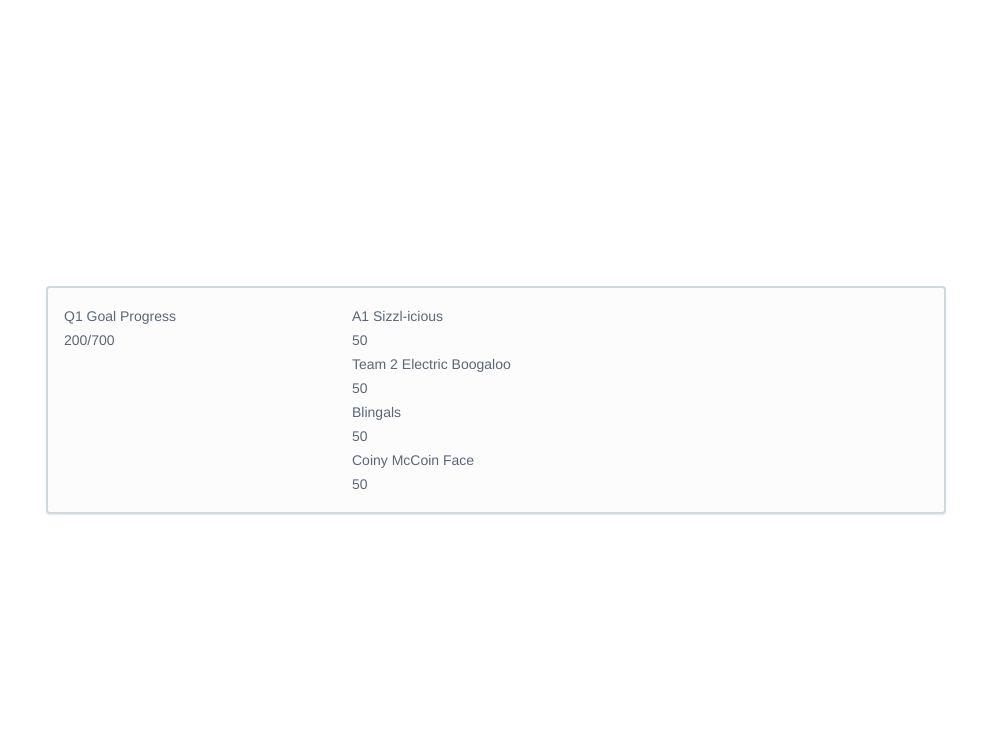
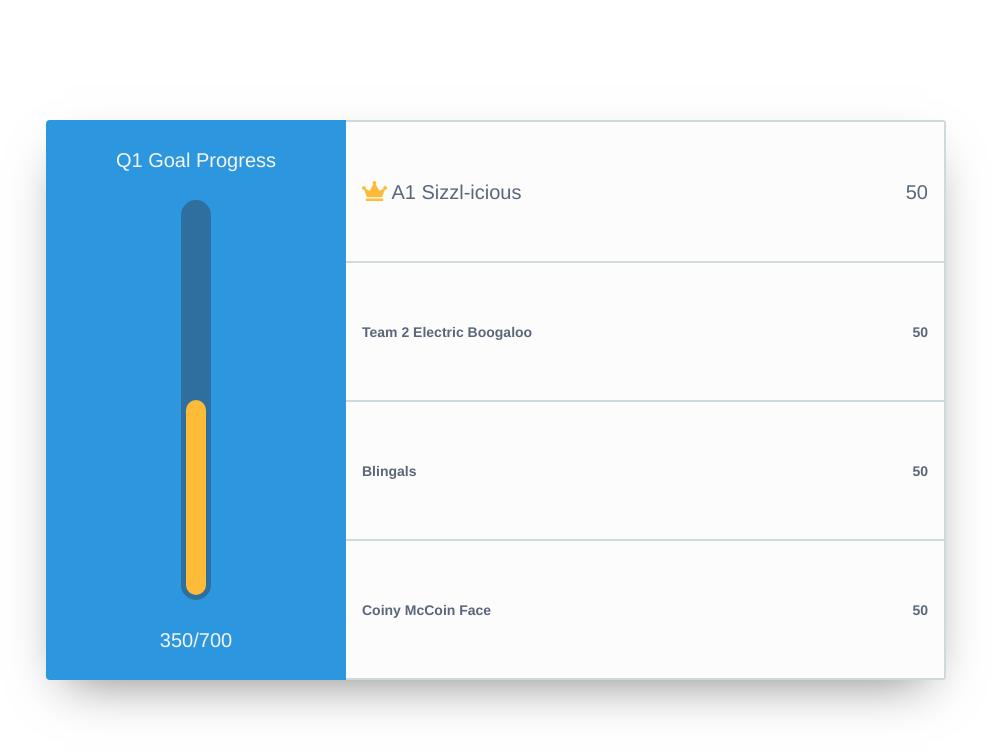
Before and after one commit to arthurra/leaderboard, a website: page src/index.html in a window 1280 px wide. Shown: the whole page, without its empty margins (144-1135 px from the left). Drawn offline with nearby package versions, Linux system fonts and the light colour scheme; files that its build step writes are made by us from their sources; a web font is replaced by a local one.

Commit message:
Basic styling

```diff
--- a/src/index.html
+++ b/src/index.html
@@ -7,7 +7,7 @@
     <link rel="stylesheet" href="stylesheets/main.css">
     <title> Leaderboard </title>
 
-    <script defer src="https://pro.fontawesome.com/releases/v5.0.9/js/all.js" integrity="sha384-DtPgXIYsUR6lLmJK14ZNUi11aAoezQtw4ut26Zwy9/6QXHH8W3+gjrRDT+lHiiW4" crossorigin="anonymous"></script>
+    <script defer src="https://pro.fontawesome.com/releases/v5.6.3/js/all.js" integrity="sha384-4Gm0M5DjJ0zGaEtLu0ztNIoHWiuJ5rKiaVlpZKeNqXAW49eIIa2ymxb3C4c3uEXR" crossorigin="anonymous"></script>
   </head>
 </head>
 <body>
@@ -15,12 +15,14 @@
   <div class="leaderboard">
     <div class="leaderboard__total">
       Q1 Goal Progress
-      <div class="leaderboard__progress-bar"></div>
-      200<small>/700</small>
+      <div class="leaderboard__progress-bar">
+        <div class="leaderboard__progress-bar-inner"></div>
+      </div>
+      350<small>/700</small>
     </div>
     <div class="leaderboard__teams">
       <div class="leaderboard__team">
-        <div class="leaderboard__team-title"> A1 Sizzl-icious </div>
+        <div class="leaderboard__team-title"> <i class="fas fa-crown leaderboard__team-title-icon"></i> A1 Sizzl-icious </div>
         <div class="leaderboard__team-score"> 50 </div>
       </div>
       <div class="leaderboard__team">
--- a/src/styles/abstracts/_variables.scss
+++ b/src/styles/abstracts/_variables.scss
@@ -74,6 +74,7 @@ $border-radius: 4px;
 
 $box-shadow: 0 1px 2px rgba(0,0,0,0.1);
 $dark-box-shadow: 0 2px 5px rgba(0,0,0,0.2);
+$soft-box-shadow: 0 20px 50px -20px rgba(0,0,0,0.5);
 
 $text-highlight: 0 1px 0 #fff;
 $text-shadow: 0 1px 0 rgba(0,0,0,0.1);
--- a/src/styles/base/_typography.scss
+++ b/src/styles/base/_typography.scss
@@ -1,7 +1,3 @@
-h1, h2, h3, h4, h5, h6 {
-  color: $black;
-}
-
 h1 {
   font: $h1;
   margin-bottom: $padding;
--- a/src/styles/components/_leaderboard.scss
+++ b/src/styles/components/_leaderboard.scss
@@ -24,5 +24,61 @@
 
 .leaderboard {
   @extend %panel;
+  border: none;
+  box-shadow: $soft-box-shadow;
+  overflow: hidden;
+}
+
+.leaderboard__total {
   padding: $padding;
+  font: $h2;
+  text-align: center;
+  color: $lighter-gray;
+  background-color: $lb-blue;
+  // border-radius: $border-radius 0 0 $border-radius;
 }
+
+.leaderboard__progress-bar {
+  display: grid;
+  align-items: end;
+  width: 30px;
+  height: 400px;
+  margin: $padding auto;
+  padding: 5px;
+  background-color: $lb-navy;
+  border-radius: 15px;
+}
+
+.leaderboard__progress-bar-inner {
+  height: 50%;
+  background-color: $lb-yellow;
+  border-radius: 10px;
+}
+
+.leaderboard__teams {
+  display: grid;
+  grid-auto-rows: 1fr;
+  border: $border;
+  border-left: none;
+}
+
+.leaderboard__team {
+  display: flex;
+  align-items: center;
+  justify-content: space-between;
+  height: 100%;
+  padding: $padding;
+  font: $h3;
+
+  & + & {
+    border-top: $border;
+  }
+
+  &:first-of-type {
+    font: $h2;
+  }
+}
+
+.leaderboard__team-title-icon {
+  color: $lb-yellow;
+}
```
Also changed, not shown: build/index.html, build/stylesheets/main.css, 1 other file.
